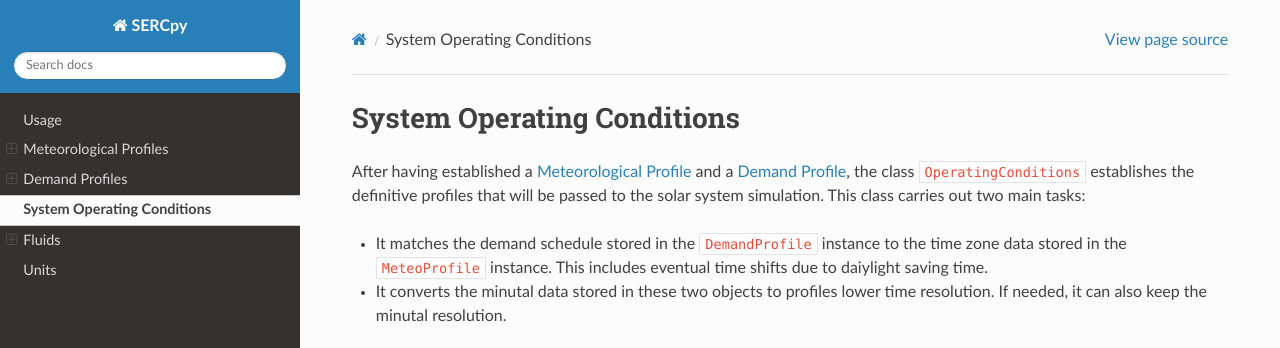
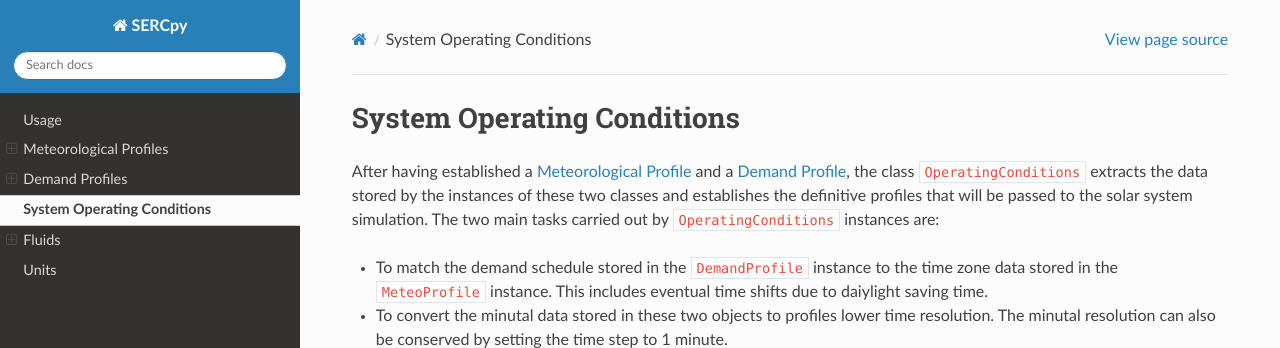
Before and after one commit to serc-chile/SERCpy, a Sphinx documentation site: the page built from docs/source/operating_conditions/operating_conditions.rst, in a window 1280 px wide, cut to the strip 0-348 px from the top of the page. Built offline with Sphinx 7.4.7 and the Read the Docs theme 3.1.0, drawn with Linux system fonts in a browser that asks for light colours; pages that are not in the unit, such as notebooks, are missing from menus.

Commit message:
Update operating_conditions.rst

```diff
--- a/docs/source/operating_conditions/operating_conditions.rst
+++ b/docs/source/operating_conditions/operating_conditions.rst
@@ -1,11 +1,11 @@
 System Operating Conditions
 ===========================
 
-After having established a :doc:`Meteorological Profile </meteo_profile/meteo_profile>` and a :doc:`Demand Profile </demand_profile/demand_profile>`, the class `OperatingConditions` establishes the definitive profiles that will be passed to the solar system simulation. This class carries out two main tasks:
+After having established a :doc:`Meteorological Profile </meteo_profile/meteo_profile>` and a :doc:`Demand Profile </demand_profile/demand_profile>`, the class `OperatingConditions` extracts the data stored by the instances of these two classes and establishes the definitive profiles that will be passed to the solar system simulation. The two main tasks carried out by `OperatingConditions` instances are:
 
-- It matches the demand schedule stored in the `DemandProfile` instance to the time zone data stored in the `MeteoProfile` instance. This includes eventual time shifts due to daiylight saving time.
-- It converts the minutal data stored in these two objects to profiles lower time resolution. If needed, it can also keep the minutal resolution.
+- To match the demand schedule stored in the `DemandProfile` instance to the time zone data stored in the `MeteoProfile` instance. This includes eventual time shifts due to daiylight saving time.
+- To convert the minutal data stored in these two objects to profiles lower time resolution. The minutal resolution can also be conserved by setting the time step to 1 minute.
 
-.. currentmodule:: sercpy.meteo_profile
+.. currentmodule:: sercpy.operating_conditions
 
-.. autoclass:: MeteoProfile
+.. autoclass:: OperatingConditions
```
